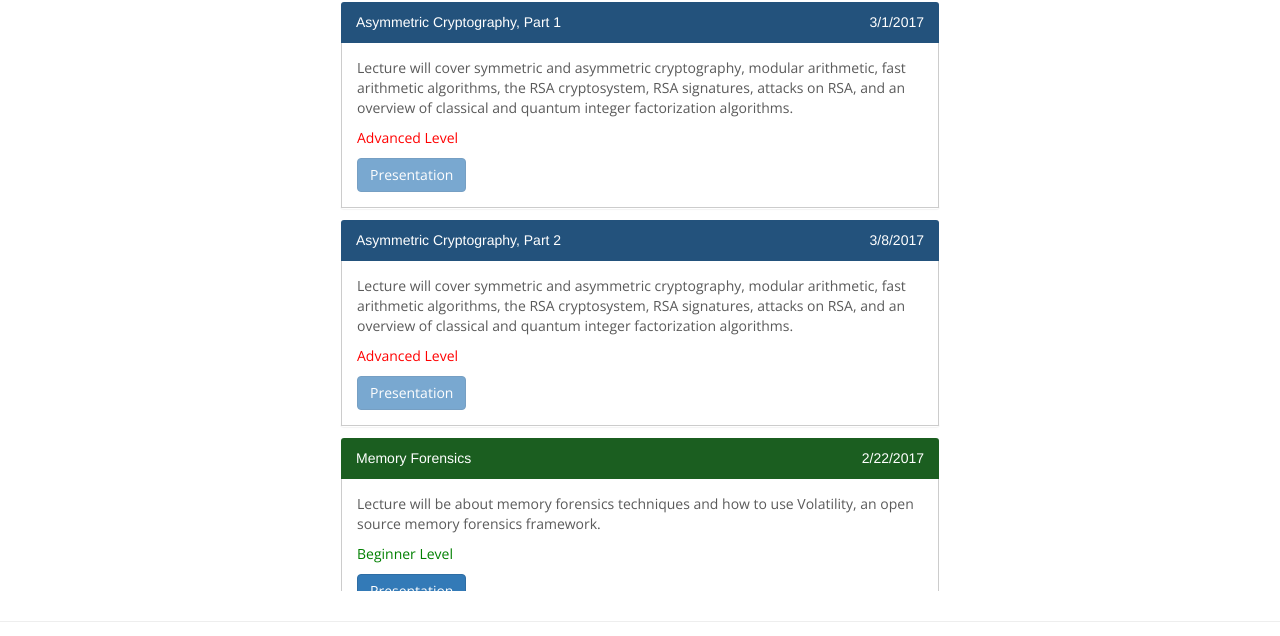
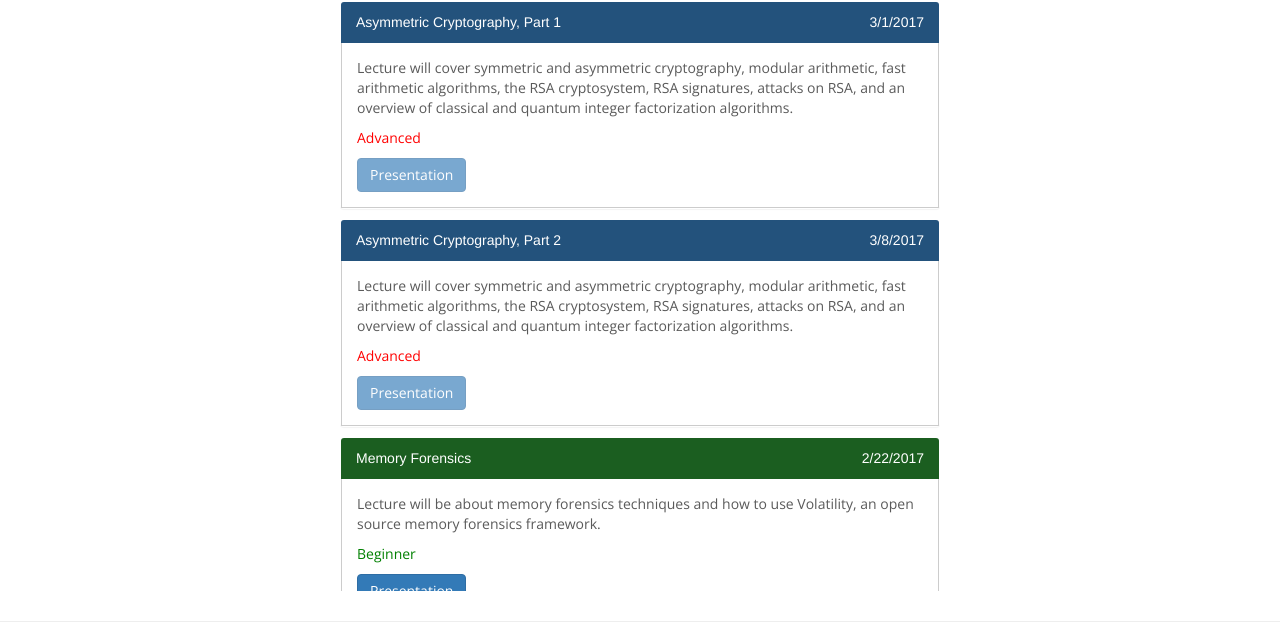
Before and after one commit to evanyeyeye/csc, a PHP site: page / in a window 1280 px wide. Shown: the part 1530-2166 px from the top of the page. Run offline with PHP 8.4, Linux system fonts and the light colour scheme; some libraries are stand-ins or nearby versions.

Commit message:
remove level

```diff
--- a/index.php
+++ b/index.php
@@ -173,13 +173,13 @@ foreach ($data as $key => $val) {
             $panel .= '<p style="color:	#9400D3">Special</p>';
         }
         else if ($val->level == 1) {
-            $panel .= '<p style="color:green">Beginner Level</p>';
+            $panel .= '<p style="color:green">Beginner</p>';
         }
         else if ($val->level == 2) {
-            $panel .= '<p style="color:#DAA520">Intermediate Level</p>';
+            $panel .= '<p style="color:#DAA520">Intermediate</p>';
         }
         else if ($val->level == 3) {
-            $panel .= '<p style="color:red">Advanced Level</p>';
+            $panel .= '<p style="color:red">Advanced</p>';
         }
         else if ($val->level == 4) {
             $panel .= '<p style="color:#FF8C00">Guest Lecture</p>';
```
